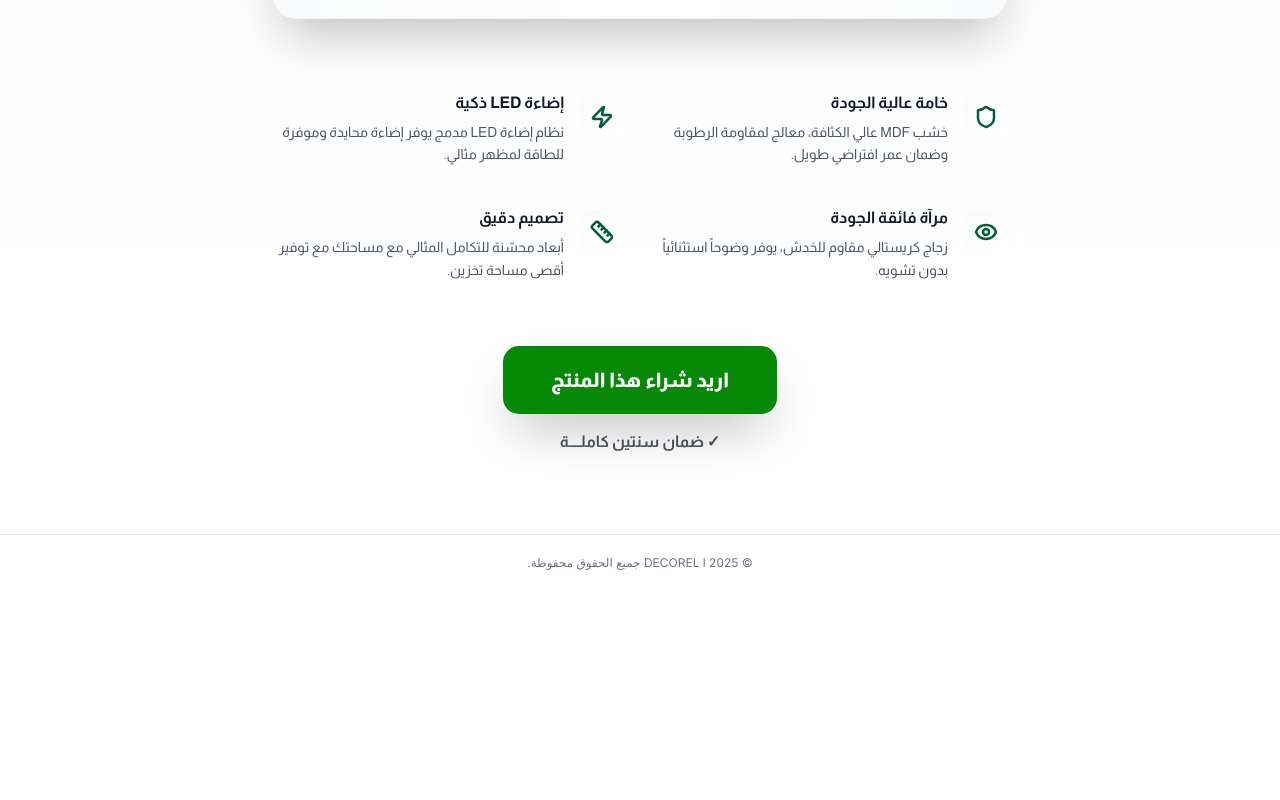
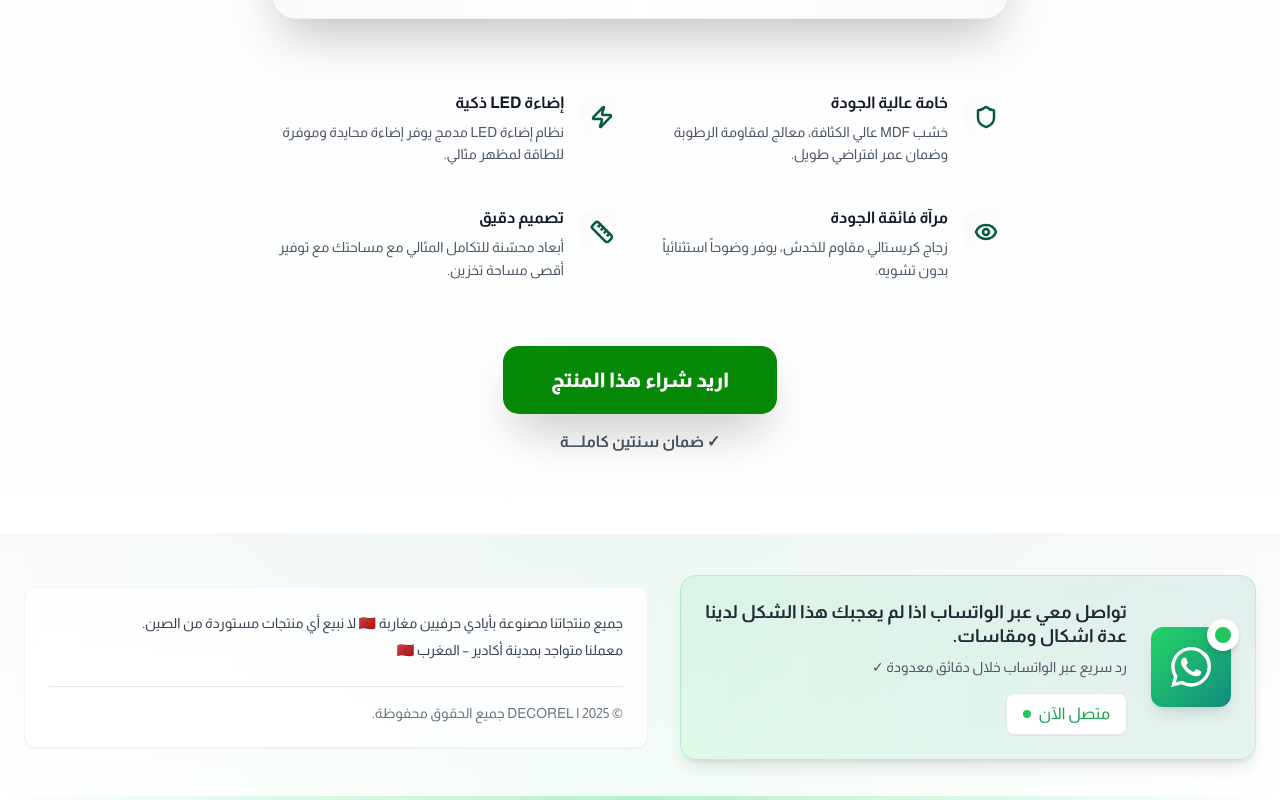
Before and after one commit to Spintooo/Decorel, a React (Vite) app: page / in a window 1280 px wide. Shown: the part 2294-3094 px from the top of the page. Before the commit the page ends 2885 px from the top, so only its background shows below. Built offline with nearby package versions, Linux system fonts and the light colour scheme; a web font is replaced by a local one.

Commit message:
Commit from Bolt to GitHub

```diff
--- a/src/components/Footer.tsx
+++ b/src/components/Footer.tsx
@@ -1,4 +1,4 @@
-import React, { useState, useEffect } from 'react';
+import React, { useState, useEffect, useRef } from 'react';
 
 // --- Composant pour l'icône officielle de WhatsApp ---
 const WhatsAppIcon = (props) => (
@@ -14,15 +14,23 @@ const WhatsAppIcon = (props) => (
 const useMinimalStyles = () => {
   React.useEffect(() => {
     const criticalCSS = `
-      @import url('https://fonts.googleapis.com/css2?family=Inter:wght@400&display=swap');
-      .font-inter { font-family: 'Inter', sans-serif; }
+      @import url('https://fonts.googleapis.com/css2?family=Tajawal:wght@300;400;500;700&display=swap');
+      .font-tajawal { font-family: 'Tajawal', sans-serif; }
 
       @keyframes fadeIn {
-        from { opacity: 0; transform: translateY(10px) scale(0.95); }
-        to { opacity: 1; transform: translateY(0) scale(1); }
+        from { opacity: 0; transform: translateY(20px); }
+        to { opacity: 1; transform: translateY(0); }
+      }
+      @keyframes pulse {
+        0% { transform: scale(1); }
+        50% { transform: scale(1.05); }
+        100% { transform: scale(1); }
       }
       .animate-fade-in {
-        animation: fadeIn 0.3s ease-out forwards;
+        animation: fadeIn 0.4s cubic-bezier(0.4, 0, 0.2, 1) forwards;
+      }
+      .animate-pulse-slow {
+        animation: pulse 2s ease-in-out infinite;
       }
     `;
     const style = document.createElement('style');
@@ -36,8 +44,9 @@ const useMinimalStyles = () => {
 
 const Footer = () => {
   useMinimalStyles();
-
   const [isButtonVisible, setIsButtonVisible] = useState(false);
+  const [isFooterInView, setIsFooterInView] = useState(false);
+  const footerRef = useRef(null);
 
   const whatsappNumber = '212675118958';
   const whatsappMessage = encodeURIComponent('Bonjour, je souhaite obtenir des informations sur vos coiffeuses.');
@@ -49,7 +58,6 @@ const Footer = () => {
       const scrollHeight = document.documentElement.scrollHeight;
       const clientHeight = document.documentElement.clientHeight;
 
-      // Éviter la division par zéro si la page n'est pas scrollable
       if (scrollHeight <= clientHeight) {
         setIsButtonVisible(false);
         return;
@@ -58,42 +66,142 @@ const Footer = () => {
       const scrollableHeight = scrollHeight - clientHeight;
       const scrollPercent = (scrollTop / scrollableHeight) * 100;
 
-      // Afficher le bouton seulement si le scroll est supérieur à 77%
-      setIsButtonVisible(scrollPercent > 65);
+      // Afficher le bouton sticky après 50% de scroll
+      setIsButtonVisible(scrollPercent > 40);
+
+      // Vérifier si le footer est visible
+      if (footerRef.current) {
+        const footerRect = footerRef.current.getBoundingClientRect();
+        const footerTop = footerRect.top;
+        const windowHeight = window.innerHeight;
+
+        // Si le footer entre dans la vue
+        setIsFooterInView(footerTop < windowHeight);
+      }
     };
 
+    const observer = new IntersectionObserver(
+      (entries) => {
+        entries.forEach(entry => {
+          setIsFooterInView(entry.isIntersecting);
+        });
+      },
+      {
+        threshold: 0.1,
+        rootMargin: '50px 0px 0px 0px'
+      }
+    );
+
     window.addEventListener('scroll', handleScroll, { passive: true });
+    handleScroll();
 
-    // Vérifier l'état initial au cas où la page se charge déjà scrollée
-    handleScroll();
+    const timer = setTimeout(() => {
+      if (footerRef.current) {
+        observer.observe(footerRef.current);
+      }
+    }, 100);
 
     return () => {
       window.removeEventListener('scroll', handleScroll);
+      if (footerRef.current) {
+        observer.unobserve(footerRef.current);
+      }
+      clearTimeout(timer);
     };
   }, []);
 
   return (
     <>
-      <footer className="bg-white border-t border-gray-200">
-        <div className="max-w-6xl mx-auto px-4 py-5 text-center">
-          <p className="font-inter text-xs text-gray-500">
-            © 2025 DECOREL l جميع الحقوق محفوظة.
-          </p>
-        </div>
-      </footer>
-
-      {/* Bouton WhatsApp Flottant avec rendu conditionnel */}
-      {isButtonVisible && (
+      {/* Bouton WhatsApp Sticky - Rond et plus petit */}
+      {isButtonVisible && !isFooterInView && (
         <a
           href={whatsappLink}
           target="_blank"
-          rel="noopener noreferrer"
-          className="fixed bottom-5 left-5 z-50 bg-[#25D366] text-white w-14 h-14 rounded-full shadow-lg flex items-center justify-center transform hover:scale-110 transition-all duration-300 ease-in-out animate-fade-in"
-          aria-label="Contactez-nous sur WhatsApp"
+          rel="noopener noreferrer nofollow"
+          // Modifié ici: w-16 h-16 (plus petit) et rounded-full (rond)
+          className="fixed bottom-8 right-8 z-40 bg-gradient-to-br from-[#25D366] to-[#128C7E] text-white w-16 h-16 rounded-full shadow-2xl flex items-center justify-center transform transition-all duration-300 hover:scale-110 hover:shadow-3xl hover:rotate-3 group animate-fade-in"
+          aria-label="Contact WhatsApp"
         >
-          <WhatsAppIcon className="h-7 w-7" />
+          <div className="relative">
+            {/* Icône légèrement réduite pour aller avec la nouvelle taille du bouton */}
+            <WhatsAppIcon className="h-9 w-9 transition-transform duration-300 group-hover:scale-110" />
+            <div className="absolute -inset-3 bg-[#25D366] rounded-full opacity-20 animate-pulse-slow"></div>
+          </div>
+          <div className="absolute -bottom-10 right-1/2 translate-x-1/2 bg-black/90 text-white text-xs font-tajawal font-medium px-3 py-2 rounded-lg whitespace-nowrap opacity-0 group-hover:opacity-100 transition-opacity duration-300 shadow-lg">
+            تواصل معنا
+          </div>
         </a>
       )}
+
+      <footer ref={footerRef} className="bg-gradient-to-b from-gray-50 to-white border-t border-gray-200/50 font-tajawal relative overflow-hidden">
+        {/* Fond décoratif */}
+        <div className="absolute inset-0 bg-gradient-to-r from-transparent via-[#25D366]/5 to-transparent"></div>
+
+        {/* Contenu Footer */}
+        <div className="relative z-10 max-w-7xl mx-auto px-6 py-10">
+          <div className="flex flex-col lg:flex-row items-center justify-between gap-8">
+
+            {/* Section WhatsApp */}
+            <div className="flex-1 max-w-xl">
+              <div className="bg-gradient-to-r from-[#25D366]/10 to-[#128C7E]/10 backdrop-blur-sm border border-[#25D366]/20 rounded-2xl p-6 shadow-lg hover:shadow-xl transition-all duration-500 hover:scale-[1.02]">
+                <a
+                  href={whatsappLink}
+                  target="_blank"
+                  rel="noopener noreferrer nofollow"
+                  className="flex flex-col sm:flex-row items-center gap-6 group"
+                >
+                  <div className="relative flex-shrink-0">
+                    <div className="w-20 h-20 bg-gradient-to-br from-[#25D366] to-[#128C7E] rounded-xl flex items-center justify-center shadow-lg group-hover:shadow-2xl transition-all duration-300 group-hover:scale-105">
+                      <WhatsAppIcon className="h-10 w-10 text-white" />
+                    </div>
+                    <div className="absolute -top-2 -right-2 w-8 h-8 bg-white rounded-full flex items-center justify-center shadow-md">
+                      <div className="w-4 h-4 bg-green-500 rounded-full animate-pulse"></div>
+                    </div>
+                  </div>
+
+                  <div className="text-center sm:text-right flex-1">
+                    {/* Nouveau texte WhatsApp */}
+                    <h3 className="text-lg font-bold text-gray-800 mb-2 group-hover:text-[#128C7E] transition-colors duration-300 leading-snug">
+                      تواصل معي عبر الواتساب اذا لم يعجبك هذا الشكل لدينا عدة اشكال ومقاسات.
+                    </h3>
+                    <p className="text-gray-600 text-sm mb-4">
+                      رد سريع عبر الواتساب خلال دقائق معدودة ✓
+                    </p>
+                    <div className="inline-flex items-center gap-2 bg-white px-4 py-2 rounded-lg shadow-sm border border-gray-200">
+                      <span className="text-green-600 font-medium">متصل الآن</span>
+                      <div className="w-2 h-2 bg-green-500 rounded-full animate-pulse"></div>
+                    </div>
+                  </div>
+                </a>
+              </div>
+            </div>
+
+            {/* Section Copyright et Info */}
+            <div className="flex-1 text-center lg:text-right">
+              <div className="bg-white/80 backdrop-blur-sm rounded-xl p-6 border border-gray-200/50 shadow-sm">
+                {/* Titre DECOREL supprimé */}
+
+                {/* Nouveau texte Info */}
+                <p className="text-gray-700 text-sm leading-relaxed mb-6 font-medium">
+            جميع منتجاتنا مصنوعة بأيادي حرفيين مغاربة 🇲🇦
+لا نبيع أي منتجات مستوردة من الصين.
+                  <br className="hidden sm:block" />
+                  <span className="block mt-1">معملنا متواجد بمدينة أكادير – المغرب 🇲🇦</span>
+                </p>
+                <div className="border-t border-gray-200 pt-4">
+                  <p className="text-gray-500 text-sm font-medium">
+                    © 2025 DECOREL l جميع الحقوق محفوظة.
+                  </p>
+                  {/* Texte "Conception technique" supprimé */}
+                </div>
+              </div>
+            </div>
+          </div>
+        </div>
+
+        {/* Décoration du bas */}
+        <div className="absolute bottom-0 left-0 right-0 h-1 bg-gradient-to-r from-transparent via-[#25D366]/30 to-transparent"></div>
+      </footer>
     </>
   );
 };
```
